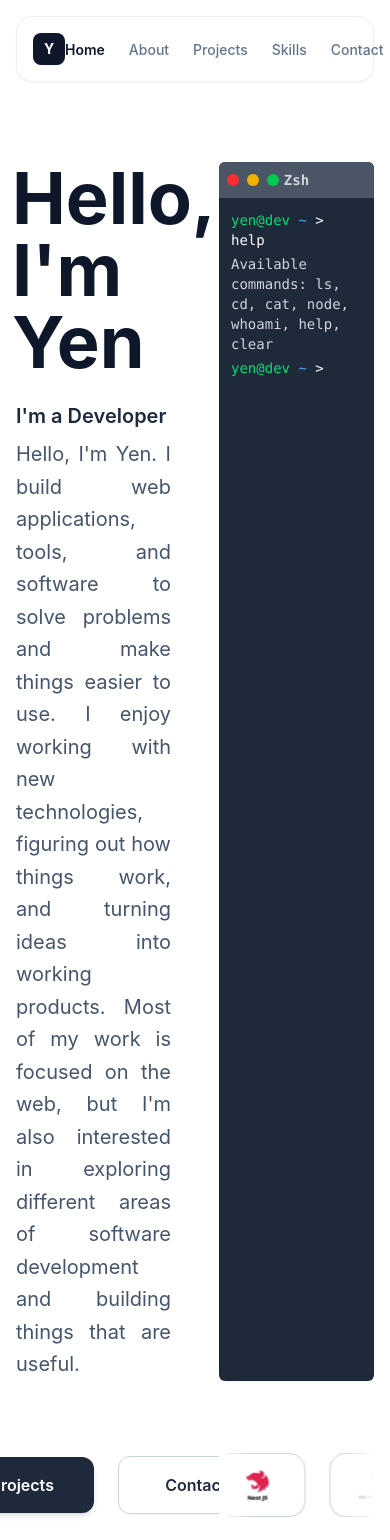
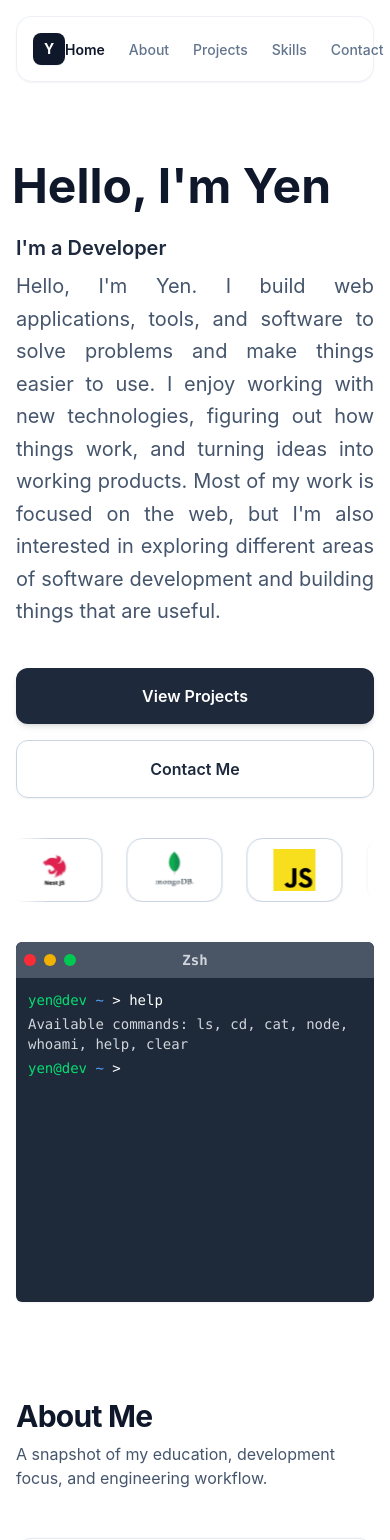
Before and after one commit to TranNhucYen/portfolio, a React (Vite) app: page / in a window 390 px wide. Shown: the top 1540 px of the page. Built offline with nearby package versions, Linux system fonts and the light colour scheme; grey boxes are pictures that could not be loaded.

Commit message:
fix(home): make hero section stack vertically on mobile screens

```diff
--- a/src/components/Contact.tsx
+++ b/src/components/Contact.tsx
@@ -24,7 +24,7 @@ const contactDetails = [
       <FiMail className="w-5 h-5 sm:w-6 sm:h-6 text-primary dark:text-blue-400" />
     ),
     label: 'Email',
-    value: 'yentran@example.com',
+    value: 'trannhucyendev@gmail.com',
     breakClass: 'break-all',
   },
 ];
--- a/src/page/Home.tsx
+++ b/src/page/Home.tsx
@@ -23,10 +23,11 @@ export default function Home() {
     <div className="max-w-7xl mx-auto">
       <Navbar />
       <main className="pt-24 pb-12 px-4">
-        {/* introduction and terminal */}
-        <div className="flex items-stretch">
-          <div className="w-1/2 pr-6">
-            <h1 className="text-7xl font-bold pb-6 -ml-1 text-slate-900 dark:text-white">
+        {/* Hero Section Grid */}
+        <div className="grid grid-cols-1 lg:grid-cols-2 gap-y-10 lg:gap-y-18 lg:gap-x-12 items-stretch">
+          {/* 1. Introduce */}
+          <div className="lg:col-start-1 lg:row-start-1 flex flex-col justify-center">
+            <h1 className="text-5xl sm:text-6xl lg:text-7xl font-bold pb-6 -ml-1 text-slate-900 dark:text-white">
               Hello, I'm Yen
             </h1>
             <p className="text-xl pb-2 font-semibold text-slate-800 dark:text-blue-400">
@@ -36,31 +37,25 @@ export default function Home() {
               {introText}
             </p>
           </div>
-          <div className="w-1/2 ml-6 relative">
-            <div className="absolute inset-0">
-              <Terminal />
-            </div>
-          </div>
-        </div>
-        {/* watch project button and watch contact button */}
-        <div className="flex pt-18">
-          <div className="w-1/2 px-4 flex gap-6 justify-center items-center">
+
+          {/* 2. Buttons */}
+          <div className="lg:col-start-1 lg:row-start-2 flex flex-wrap sm:flex-nowrap gap-4 sm:gap-6 justify-center items-center">
             <a
               href="#projects"
-              className="bg-surface-dark hover:bg-slate-900 dark:bg-blue-600 dark:hover:bg-blue-500 text-white font-semibold min-w-[185px] py-4 px-8 rounded-xl shadow-md hover:-translate-y-0.5 transition-all duration-200 inline-block text-center cursor-pointer"
+              className="w-full sm:w-auto bg-surface-dark hover:bg-slate-900 dark:bg-blue-600 dark:hover:bg-blue-500 text-white font-semibold min-w-[185px] py-4 px-8 rounded-xl shadow-md hover:-translate-y-0.5 transition-all duration-200 inline-block text-center cursor-pointer"
             >
               View Projects
             </a>
             <a
               href="#contact"
-              className="border border-slate-300 dark:border-gray-700 text-slate-800 dark:text-gray-200 hover:border-slate-400 dark:hover:border-gray-600 hover:bg-slate-50 dark:hover:bg-gray-800/80 font-semibold min-w-[185px] py-4 px-8 rounded-xl shadow-xs hover:-translate-y-0.5 transition-all duration-200 inline-block text-center cursor-pointer"
+              className="w-full sm:w-auto border border-slate-300 dark:border-gray-700 text-slate-800 dark:text-gray-200 hover:border-slate-400 dark:hover:border-gray-600 hover:bg-slate-50 dark:hover:bg-gray-800/80 font-semibold min-w-[185px] py-4 px-8 rounded-xl shadow-xs hover:-translate-y-0.5 transition-all duration-200 inline-block text-center cursor-pointer"
             >
               Contact Me
             </a>
           </div>
 
-          {/* list tech stack */}
-          <div className="w-1/2 ml-6 min-w-0 overflow-hidden relative">
+          {/* 3. list tech stack */}
+          <div className="lg:col-start-2 lg:row-start-2 min-w-0 overflow-hidden relative">
             <div className="absolute inset-y-0 left-0 w-8 bg-linear-to-r from-white dark:from-[#111827] to-transparent z-10 pointer-events-none"></div>
             <div className="absolute inset-y-0 right-0 w-8 bg-linear-to-l from-white dark:from-[#111827] to-transparent z-10 pointer-events-none"></div>
             <div className="flex">
@@ -99,6 +94,13 @@ export default function Home() {
               </div>
             </div>
           </div>
+
+          {/* 4. Terminal */}
+          <div className="lg:col-start-2 lg:row-start-1 relative h-[360px] sm:h-[400px] lg:h-full min-h-[300px]">
+            <div className="absolute inset-0">
+              <Terminal />
+            </div>
+          </div>
         </div>
 
         <About />
```
